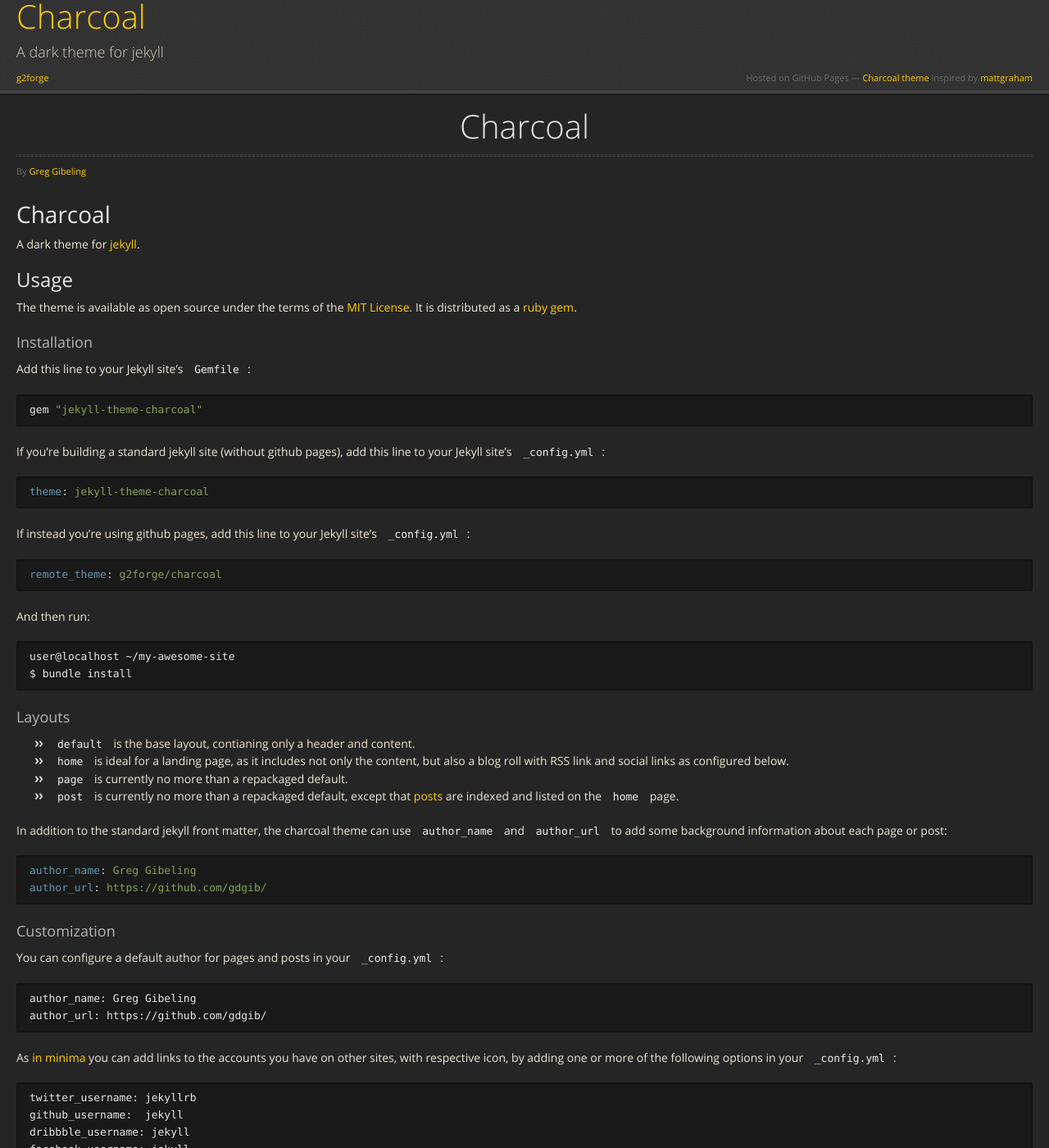
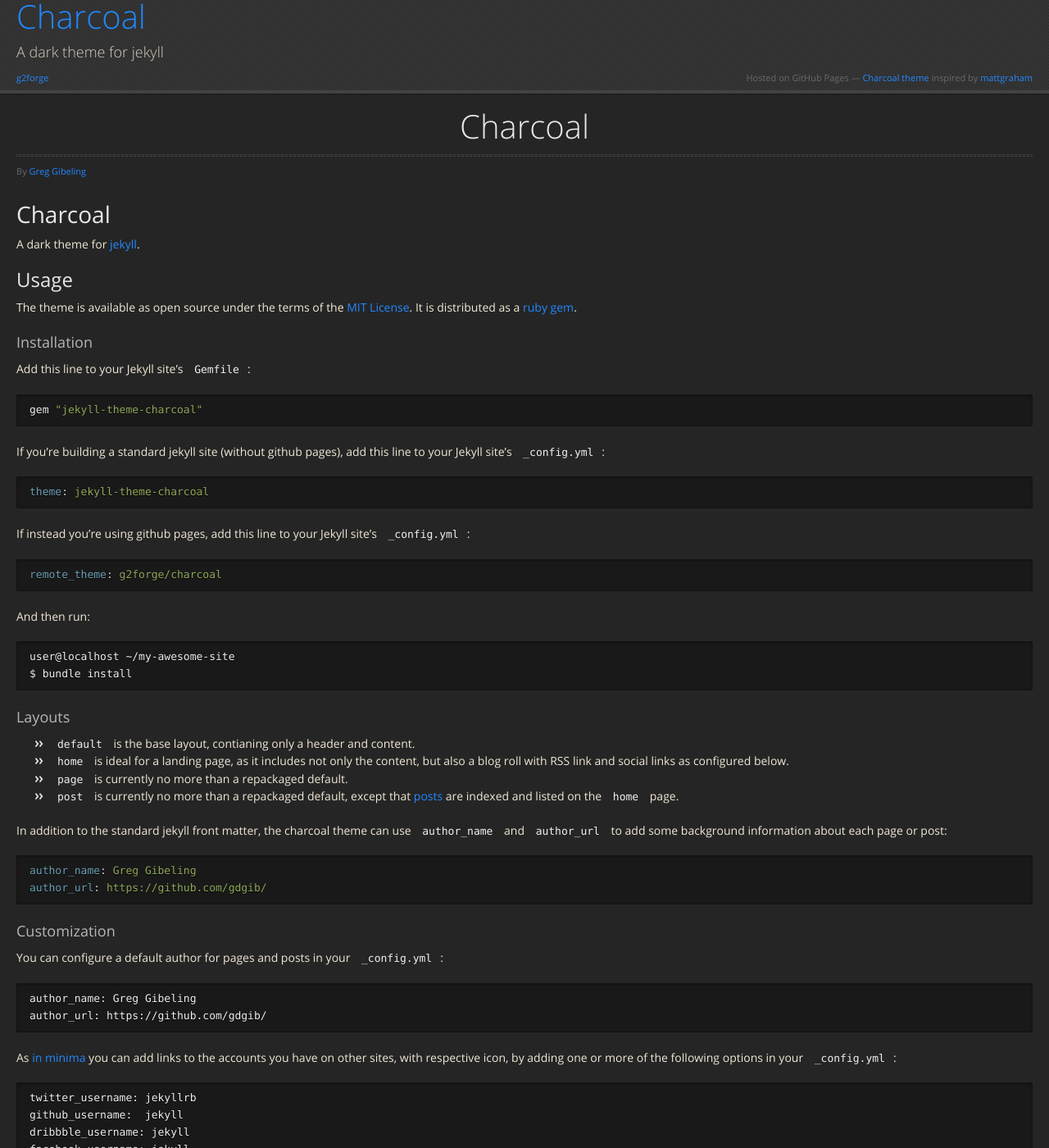
Before and after one commit to g2forge/charcoal, a Jekyll site: the page built from README.md, in a window 1280 px wide and 1400 px high. Shown: the whole window at 82% size. Built offline with Jekyll 4.4.1, drawn with Linux system fonts in a browser that asks for light colours; nearby versions of some CDN libraries.

Commit message:
G2-219 Switch to blue

```diff
--- a/_sass/jekyll-theme-charcoal.scss
+++ b/_sass/jekyll-theme-charcoal.scss
@@ -2,6 +2,7 @@
 @import "fonts";
 @import "rouge-base16-dark.scss";
 
+$charcoal-color-foreground: #2288ff;
 $charcoal-width: 1300px;
 $charcoal-header-height: 110px;
 
@@ -53,7 +54,7 @@ h3 {
 }
 
 a {
-  color:#ffcc00;
+  color: $charcoal-color-foreground;
   font-weight:400;
   text-decoration:none;
 
@@ -87,7 +88,7 @@ a small {
   width: 16px;
   height: 16px;
   display: inline-block;
-  fill: #ffcc00;
+  fill: $charcoal-color-foreground;
   padding-right: 5px;
   vertical-align: middle;
 }
```
